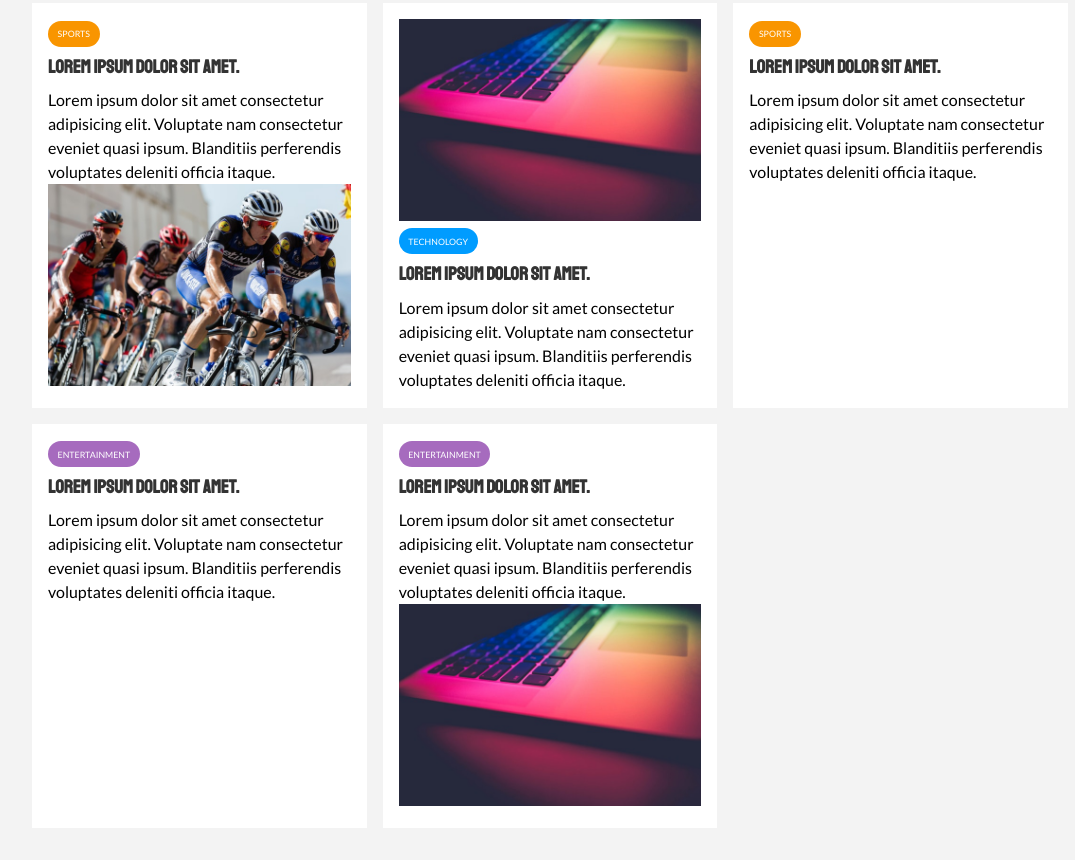
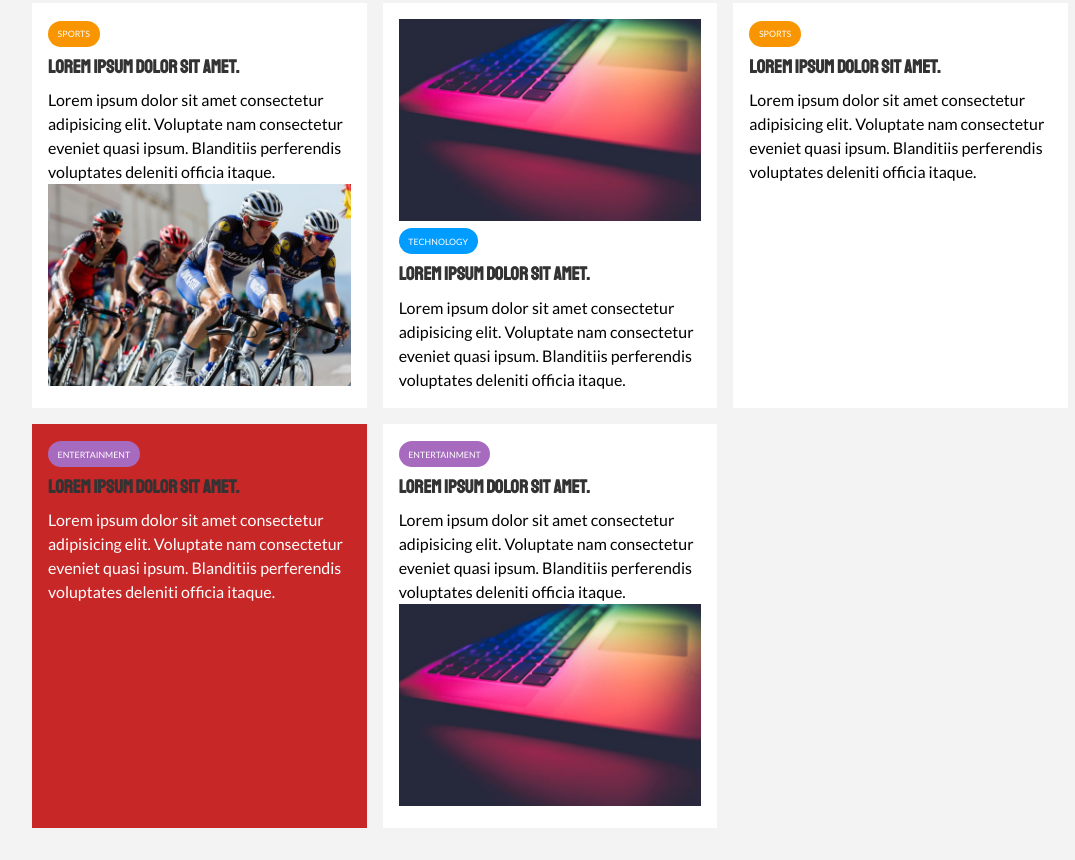
Before and after one commit to smahli/NewsWebsite, a plain HTML site: page index.html in a window 1280 px wide. Shown: the part 1027-1887 px from the top of the page, without its empty margins (90-1165 px from the left). Drawn offline with Linux system fonts and the light colour scheme.

Commit message:
commit m

```diff
--- a/css/style.css
+++ b/css/style.css
@@ -91,6 +91,10 @@ h1,h2,h3,h4,h5,h6{
 	background:var(--dark-color);
 	color:#fff;
 }
+.bg-primary{
+	background: var(--primary-color);
+	color: #fff;
+}
 .py-1{ padding: 1.5rem 0; }
 .py-2{ padding: 2rem 0; }
 .py-3{ padding: 3rem 0; }
@@ -98,6 +102,20 @@ h1,h2,h3,h4,h5,h6{
 .p-2{ padding: 2rem; }
 .p-3{ padding: 3rem; }
 
+.bg-dark h1,
+.bg-dark h2,
+.bg-dark h3,
+.bg-dark p,
+.bg-primary h1,
+.bg-primary h2,
+.bg-primary h3,
+.bg-primary p,
+.bg-secondary h1,
+.bg-secondary h2,
+.bg-secondary h3,
+.bg-secondary p{
+	color:#fff;
+}
 /* Navigation*/
 #main-nav{
 	background: #fff;
--- a/index.html
+++ b/index.html
@@ -65,7 +65,7 @@
 
 			</article>
 
-			<article class="card">
+			<article class="card bg-dark">
 				<div class="category category-sports">Sports</div>
 					<h3><a href="article.html">Lorem ipsum dolor sit amet.</a></h3>
 						<p>
@@ -119,7 +119,7 @@
 						</p>
 			</article>
 
-			<article class="card">
+			<article class="card bg-primary">
 				<div>
 					<div class="category category-ent">Entertainment</div>
 					<h3><a href="article.html">Lorem ipsum dolor sit amet.</a></h3>
```
